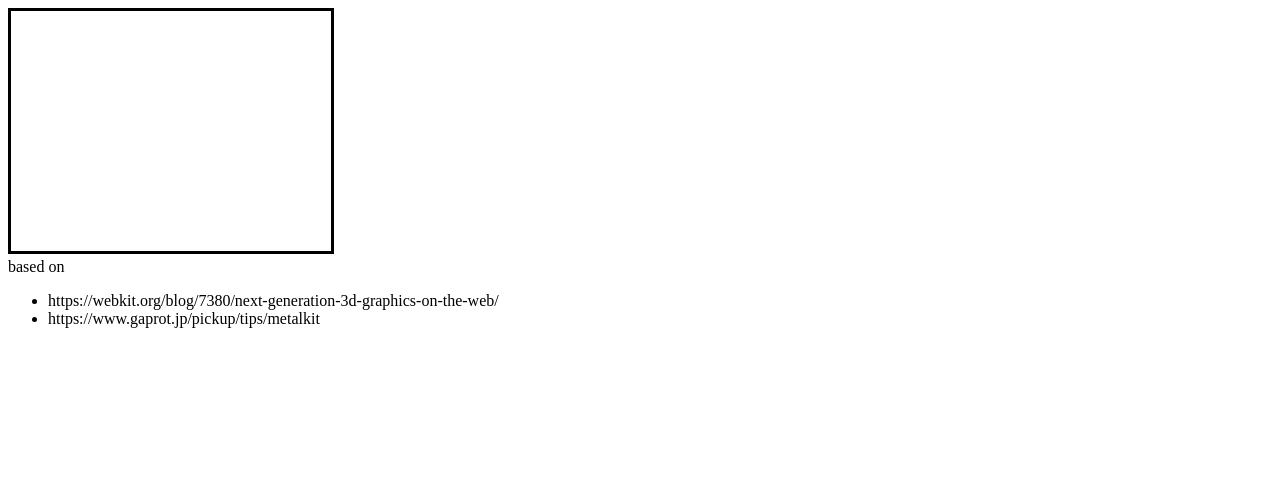
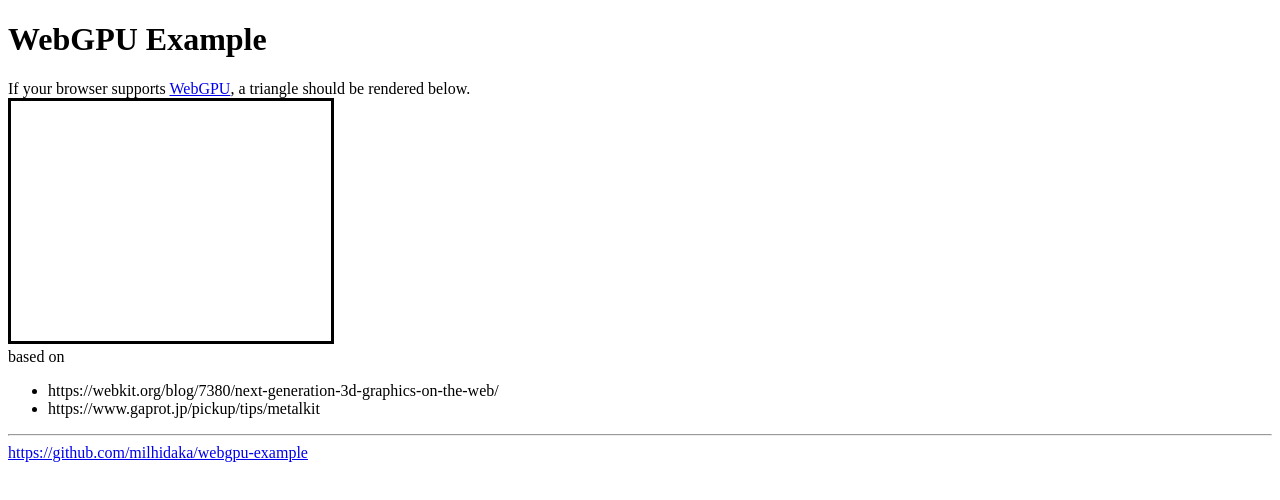
Before and after one commit to milhidaka/webgpu-example, a plain HTML site: page canvas.html in a window 1280 px wide. Drawn offline with Linux system fonts and the light colour scheme.

```diff
--- a/canvas.html
+++ b/canvas.html
@@ -2,10 +2,14 @@
 <html>
   <head>
     <meta charset="utf-8">
-    <title>Canvas</title>
+    <title>WebGPU Example</title>
     <script src="canvas.js"></script>
   </head>
   <body>
+  <h1>WebGPU Example</h1>
+  <div>
+  If your browser supports <a href="https://webkit.org/blog/7380/next-generation-3d-graphics-on-the-web/">WebGPU</a>, a triangle should be rendered below.
+  </div>
     <canvas id="mycanvas" width="320" height="240" style="border: solid 3px #000;"></canvas>
         <script id="library" type="x-shader/x-metal">
     using namespace metal;
@@ -37,5 +41,9 @@ fragment float4 fragment_main(Vertex vert [[stage_in]]) {
       <li>https://www.gaprot.jp/pickup/tips/metalkit</li>
     </ul>
     </div>
+    <hr>
+    <div>
+    <a href="https://github.com/milhidaka/webgpu-example">https://github.com/milhidaka/webgpu-example</a>
+    </div>
   </body>
 </html>
```
Also changed, not shown: 1 other file.
